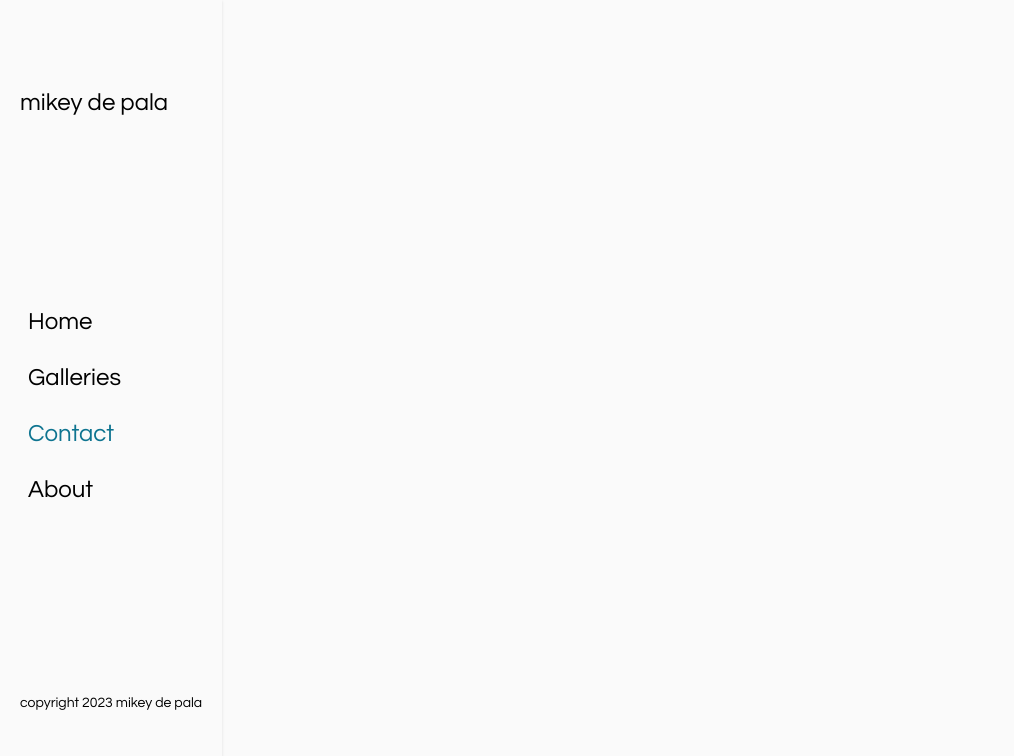
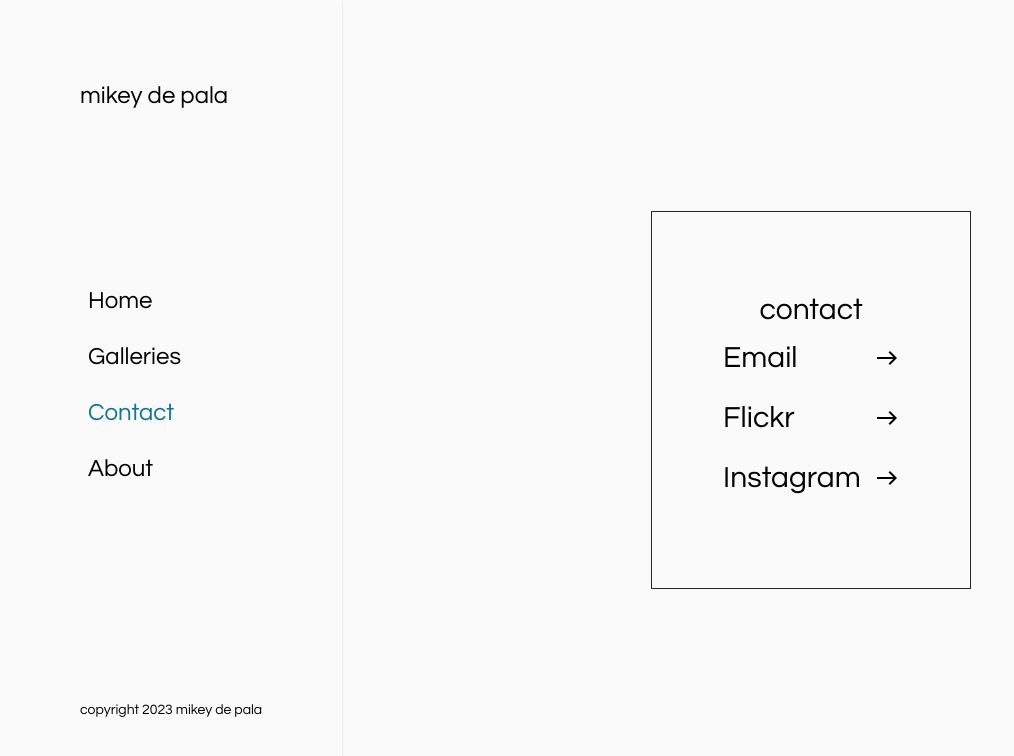
Before and after one commit to marysennello/mikey-photography, a Nuxt app: page /contact in a window 1280 px wide. Shown: the top 756 px of the page, without its empty margins (0-1014 px from the left). Built offline with nearby package versions, Linux system fonts and the light colour scheme.

Commit message:
added about section placeholder, contact section, added prevention of right click

```diff
--- a/components/HeaderNav.vue
+++ b/components/HeaderNav.vue
@@ -6,16 +6,16 @@
   <div class="flex flex-row flex-wrap justify-center
   md:flex-nowrap md:flex-col md:justify-around md:h-screen
   sticky top-0
-  mx-5
+  mx-5 md:mx-16 lg:mx-20
   ">
     <header>
       <h1 class="text-2xl py-2 md:py-0">mikey de pala</h1>
     </header>
 
-    <nav>
-      <ul class="flex flex-row md:flex-col justify-around">
+    <nav class="basis-full md:basis-1/3">
+      <ul class="flex flex-row md:flex-col md:flex-nowrap justify-around justify-items-center">
         <li>
-          <NuxtLink to="/" class="navlink"> Home </NuxtLink>
+          <NuxtLink to="/" class="text-center"> Home </NuxtLink>
         </li>
         <li>
           <NuxtLink to="/gallery" class="navlink"> Galleries </NuxtLink>
@@ -44,6 +44,6 @@
     @apply text-cyan-700
   }
   li {
-    @apply text-lg md:text-2xl px-2 py-1 md:py-3 w-full md:hover:text-zinc-50 md:hover:bg-zinc-800
+    @apply text-lg md:text-2xl px-2 py-1 md:py-3 w-full md:hover:text-zinc-50 md:hover:bg-zinc-800 text-center md:text-left
   }
 </style>
--- a/layouts/default.vue
+++ b/layouts/default.vue
@@ -1,8 +1,24 @@
-<script lang="ts" setup>
+<script lang="ts" >
+//prevent right click throughout
+import { defineComponent } from 'vue';
 
+export default defineComponent({
+  mounted() {
+    this.preventRightClick();
+  },
+  methods: {
+    preventRightClick() {
+      const handleContextMenu = (event: MouseEvent) => {
+        event.preventDefault();
+      };
+
+      window.addEventListener('contextmenu', handleContextMenu);
+    },
+  },
+});
 </script>
 
-<template>
+<template id="window">
   <div class="flex flex-col
   md:flex-row md:flex-nowrap min-h-screen">
 
--- a/nuxt.config.ts
+++ b/nuxt.config.ts
@@ -16,6 +16,9 @@ export default defineNuxtConfig({
         //google fonts
         {rel: 'stylesheet', href: 'https://fonts.googleapis.com/css2?family=Outfit:wght@400;700&family=Questrial&display=swap'},
 
+        //font awesome
+
+
       ]
     }
   }, //end app
--- a/pages/about/index.vue
+++ b/pages/about/index.vue
@@ -1,13 +1,23 @@
-<template>
-  <div>
+<script lang="ts" setup>
+//fetch the photos
+//to replace fetch link once Mikey makes a homepage tag
+    const { data } = await useFetch('https://www.flickr.com/services/rest/?method=flickr.people.getPhotos&api_key=da1ed2cf22e333fa3aa29373def9060b&user_id=198520854%40N04&extras=description&format=json&nojsoncallback=1');
+    const gallery = data.value.photos.photo;
 
-  </div>
-</template>
-
-<script setup lang="ts">
-
+    // # Typical usage
+    // https://live.staticflickr.com/{server-id}/{id}_{secret}_{size-suffix}.jpg
 </script>
 
-<style scoped>
+<template>
+    <div class="scrollsnap-item relative border border-zinc-800">
 
-</style>
+          <!-- to replace img src once Mikey makes a homepage tag -->
+          <img :src="`https://live.staticflickr.com/${gallery[5].server}/${gallery[5].id}_${gallery[5].secret}_b.jpg`" :alt="gallery[5].id" class="object-contain">
+
+        <!-- overlay -->
+        <div class="absolute inset-0 bg-zinc-800 bg-opacity-50 flex items-center justify-center opacity-100 hover:opacity-0 transition-opacity duration-300">
+          <h3 class="text-zinc-50 text-2xl font-bold">content in progress</h3>
+        </div>
+    </div>
+
+</template>
--- a/pages/contact/index.vue
+++ b/pages/contact/index.vue
@@ -1,7 +1,40 @@
 <template>
-  <div>
+  <div class="flex flex-col w-80 border border-zinc-800 items-center justify-start p-20">
+    <h2 class="text-3xl text-bold ">contact</h2>
 
+    <div>
+      <ul class="flex flex-col md:flex-col md:flex-nowrap justify-around">
+        <li>
+        <!-- email -->
+          <a href="mailto:mikey.dpala@gmail.com" class="flex justify-between items-center w-44">
+            <h4 class="text-3xl inline">Email</h4>
+            <span class="material-symbols-outlined inline">
+              east
+            </span>
+          </a>
+        </li>
+        <li>
+          <!-- flickr -->
+          <a href="https://flic.kr/ps/42qHkw" class="flex items-center justify-between w-44">
+            <h4 class="text-3xl inline">Flickr</h4>
+            <span class="material-symbols-outlined inline">
+              east
+            </span>
+          </a>
+        </li>
+        <li>
+        <!-- instagram -->
+          <a href="https://www.instagram.com/jdepala" class="flex items-center justify-between w-44">
+            <h4 class="text-3xl inline">Instagram</h4>
+            <span class="material-symbols-outlined inline">
+              east
+            </span>
+          </a>
+        </li>
+      </ul>
+    </div>
   </div>
+
 </template>
 
 <script setup lang="ts">
@@ -9,5 +42,13 @@
 </script>
 
 <style scoped>
-
+ul {
+  list-style: none;
+}
+.router-link-exact-active {
+  @apply text-cyan-700
+}
+li {
+  @apply text-lg md:text-2xl px-2 py-1 md:py-3 w-full md:hover:text-zinc-50 md:hover:bg-zinc-800
+}
 </style>
--- a/pages/gallery/index.vue
+++ b/pages/gallery/index.vue
@@ -4,7 +4,7 @@
     const entries = data.value;
     const gallery = entries.photos.photo;
 
-    console.log(gallery);
+    // console.log(gallery);
 
     // # Typical usage
     // https://live.staticflickr.com/{server-id}/{id}_{secret}_{size-suffix}.jpg
@@ -15,14 +15,9 @@
     <div v-for="image in gallery" class="scrollsnap-item">
 
       <div>
-        <img :src="`https://live.staticflickr.com/${image.server}/${image.id}_${image.secret}_b.jpg`" :alt="image.id" class="object-cover border border-zinc-800">
+        <img :src="`https://live.staticflickr.com/${image.server}/${image.id}_${image.secret}_b.jpg`" :alt="`${image.title}, ${image.id}`" class="object-cover border border-zinc-800">
+      </div>
 
-        <!-- hover overlay -->
-        <!-- <div class="absolute inset-0 bg-zinc-800 bg-opacity-50 flex items-center justify-center opacity-0 hover:opacity-100 transition-opacity duration-300">
-          <h3 class="text-zinc-50 text-2xl font-bold">{{image.title}}</h3>
-        </div> -->
-
-      </div>
     </div>
   </div>
 
```
